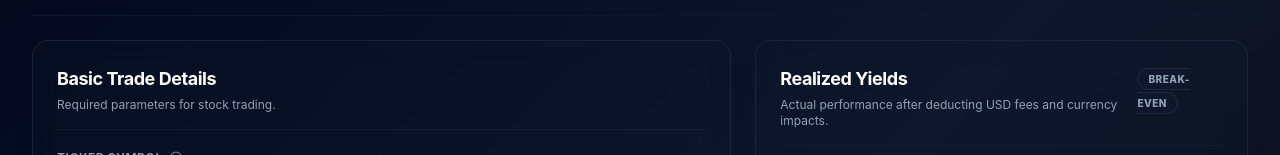
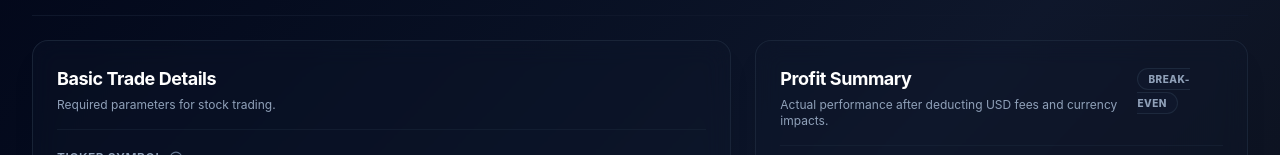
Before and after one commit to amanmana/tradenet, a React (Vite) app: page /moomoo-us in a window 1280 px wide. Shown: the part 250-405 px from the top of the page. Built offline with nearby package versions, Linux system fonts and the light colour scheme.

Commit message:
Rename Realized Yields to Profit Summary in calculators and saved trades history card

```diff
--- a/src/pages/BursaCalculator.jsx
+++ b/src/pages/BursaCalculator.jsx
@@ -962,7 +962,7 @@ ROI: ${results.roiPercent.toFixed(2)}%`;
 
           {/* Main Return Card */}
           <SectionCard
-            title="Realized Yields"
+            title="Profit Summary"
             subtitle={calculationMode === 'planning' ? "Actual performance after deducting MYR clearance, brokerage, stamp and SST rates." : "Returns calculated from contract note amounts."}
             headerActions={
               <span className={`px-2.5 py-1 rounded-full text-[10px] font-extrabold uppercase tracking-wider border select-none ${
--- a/src/pages/MoomooUsCalculator.jsx
+++ b/src/pages/MoomooUsCalculator.jsx
@@ -1224,7 +1224,7 @@ ROI: ${results.roiPercent.toFixed(2)}%`;
 
           {/* Main Return Card */}
           <SectionCard
-            title="Realized Yields"
+            title="Profit Summary"
             subtitle={calculationMode === 'planning' ? "Actual performance after deducting USD fees and currency impacts." : "Returns calculated from contract note amounts."}
             headerActions={
               <span className={`px-2.5 py-1 rounded-full text-[10px] font-extrabold uppercase tracking-wider border select-none ${
--- a/src/pages/SavedTrades.jsx
+++ b/src/pages/SavedTrades.jsx
@@ -289,7 +289,7 @@ export default function SavedTrades() {
                 {/* Final Returns row */}
                 <div className="flex justify-between items-center py-2.5 px-3.5 rounded-xl border border-slate-900/60 bg-slate-950/30 text-xs">
                   <div className="space-y-0.5">
-                    <span className="text-[10px] text-slate-500 font-semibold">Realized Yields</span>
+                    <span className="text-[10px] text-slate-500 font-semibold">Profit Summary</span>
                     <div className="flex items-center space-x-1.5">
                       <span className={`font-mono font-extrabold text-sm ${
                         profitType === 'profit' ? 'text-emerald-400' : profitType === 'loss' ? 'text-red-400' : 'text-slate-400'
```
